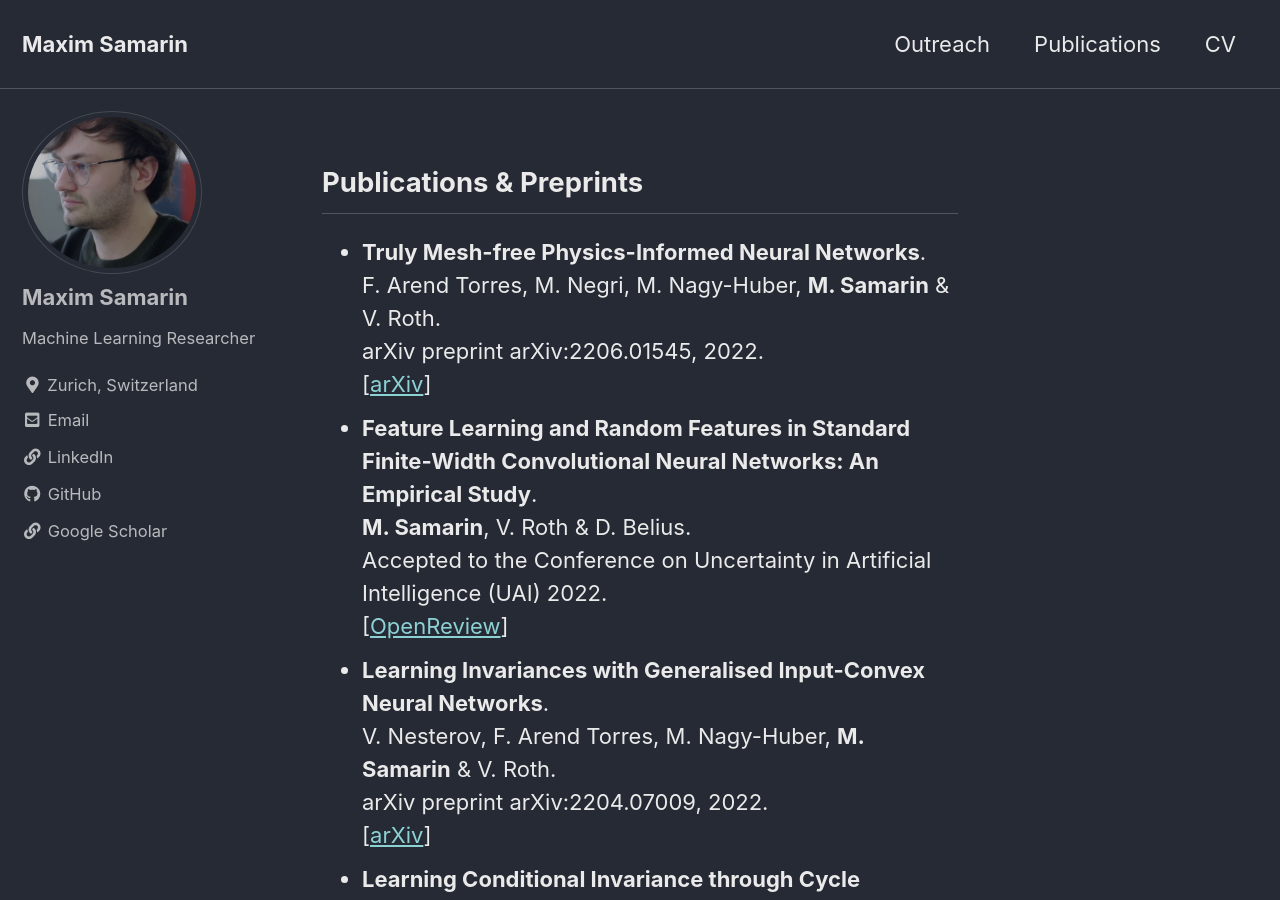
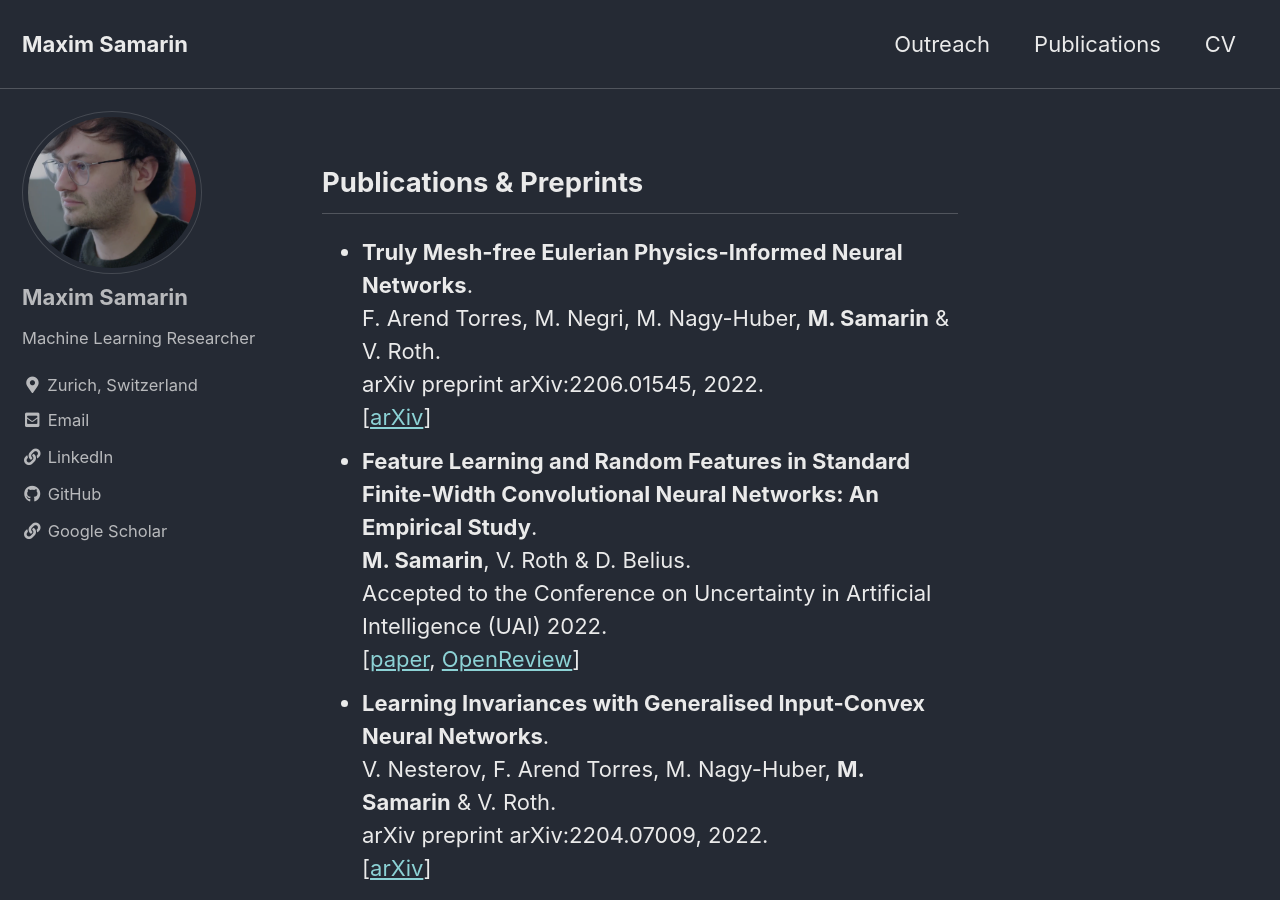
Before and after one commit to samarinm/samarinm.github.io, a Jekyll site: the page built from publications.html, in a window 1280 px wide and 900 px high. Built offline with Jekyll 4.4.1, drawn with Linux system fonts in a browser that asks for light colours; cached includes are drawn as plain includes.

Commit message:
update 31-10-22

```diff
--- a/cv.html
+++ b/cv.html
@@ -10,7 +10,7 @@
 <h2>Education</h2>
 	<ul>
     	<li>
-    		Ph.D. Candidate in Machine Learning, University of Basel, Switzerland, 2017-(October 2022)
+    		Ph.D. Candidate in Machine Learning, University of Basel, Switzerland, 2017-(November 2022)
 		</li>
     	<li>
     		M.Sc. ETH in Physics, ETH Zurich, Switzerland, 2014-2016
--- a/index.html
+++ b/index.html
@@ -8,7 +8,7 @@
 ...
  -->
 <h2>About Me</h2>
-<p>I am a doctoral researcher in computer science in the <a href="https://bmda.dmi.unibas.ch/">Biomedical Data Analysis group</a> of Professor Volker Roth. Previously, I completed my Bachelor’s and Master’s degree in physics at the Swiss Federal Institute of Technology (ETH) in Zurich and spent a semester in the Complex Systems Master’s programme at École normale supérieure (ENS) de Lyon.</p>
+<p>I am currently concluding my dissertation and looking for a new job opportunity in context of machine learning and deep learning. In past years, I've been a doctoral researcher in computer science in the <a href="https://bmda.dmi.unibas.ch/">Biomedical Data Analysis group</a> of Professor Volker Roth. Previously, I completed my Bachelor’s and Master’s degree in physics at the Swiss Federal Institute of Technology (ETH) in Zurich and spent a semester in the Complex Systems Master’s programme at École normale supérieure (ENS) de Lyon.</p>
 <p>
 I have a broad interest in machine learning and application of data analytics tools. In my research I work on information theoretic approaches to deep latent variable models and structured latent representations, image segmentation in real-world settings, as well as Deep Learning theory in the context of Gaussian Processes and the Neural Tangent Kernel to reason about practical preformance aspects of deep neural networks. In our <a href="https://p3.snf.ch/Project-167333">weObserve research project</a>, we use these methods to identify soil degradation areas from aerial images and investigate bird migration with the goal of establishing new insights into these phenomena by combing heterogeneous data sources and Citizen Science. Further applications involve facilitating the discovery of novel molecules with desirable properties.
 </p>
--- a/publications.html
+++ b/publications.html
@@ -57,7 +57,7 @@
 <h2>Publications & Preprints</h2>
     <ul>
     	<li>
-   		<strong>Truly Mesh-free Physics-Informed Neural Networks</strong>.<br>
+   		<strong>Truly Mesh-free Eulerian Physics-Informed Neural Networks</strong>.<br>
 		F. Arend Torres, M. Negri, M. Nagy-Huber, <strong>M. Samarin</strong> & V. Roth.<br>
 		arXiv preprint arXiv:2206.01545, 2022.<br>
     	[<a href="https://arxiv.org/abs/2206.01545">arXiv</a>]
@@ -66,7 +66,7 @@
    		<strong>Feature Learning and Random Features in Standard Finite-Width Convolutional Neural Networks: An Empirical Study</strong>.<br>
 		<strong>M. Samarin</strong>, V. Roth & D. Belius.<br>
 		Accepted to the Conference on Uncertainty in Artificial Intelligence (UAI) 2022.<br>
-    	[<a href="https://openreview.net/forum?id=ScIEZdIiqe5">OpenReview</a>]
+    	[<a href="https://proceedings.mlr.press/v180/samarin22a.html">paper</a>, <a href="https://openreview.net/forum?id=ScIEZdIiqe5">OpenReview</a>]
 		</li>
     	<li>
    		<strong>Learning Invariances with Generalised Input-Convex Neural Networks</strong>.<br>
```
